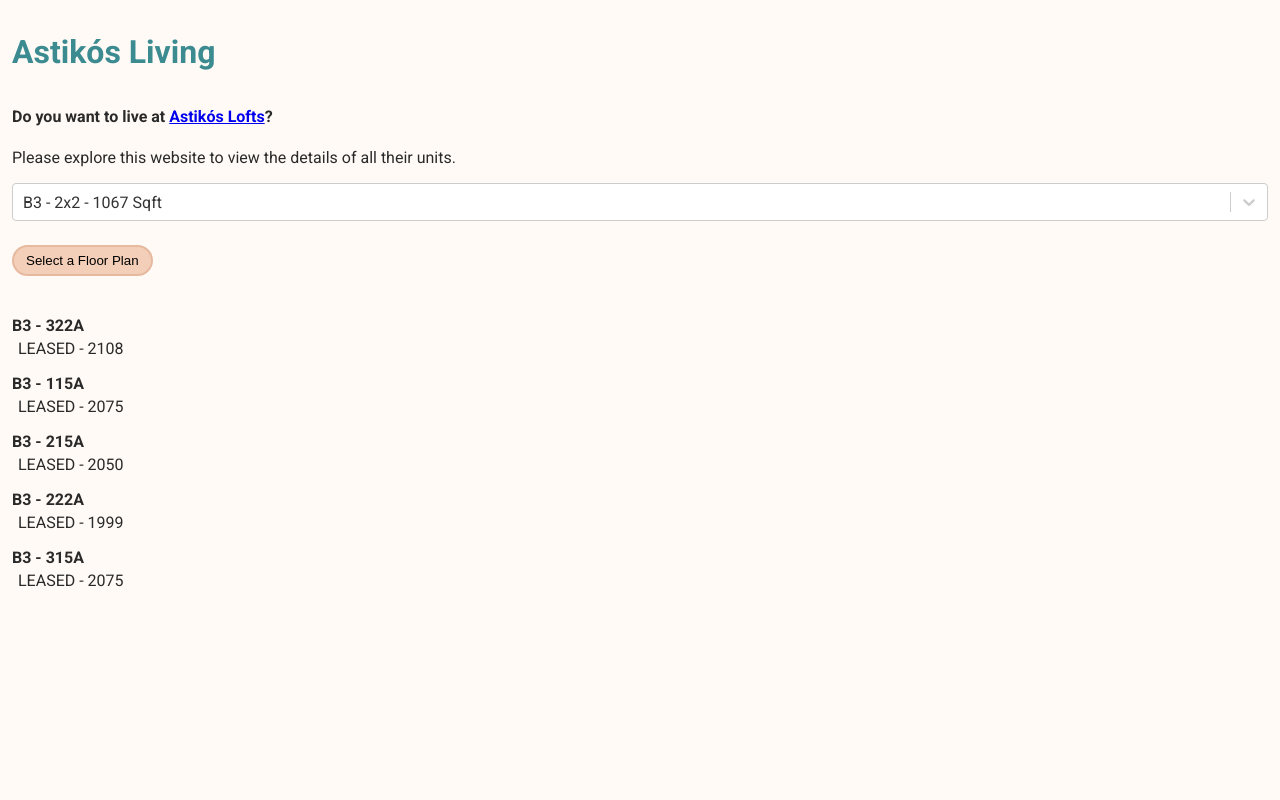
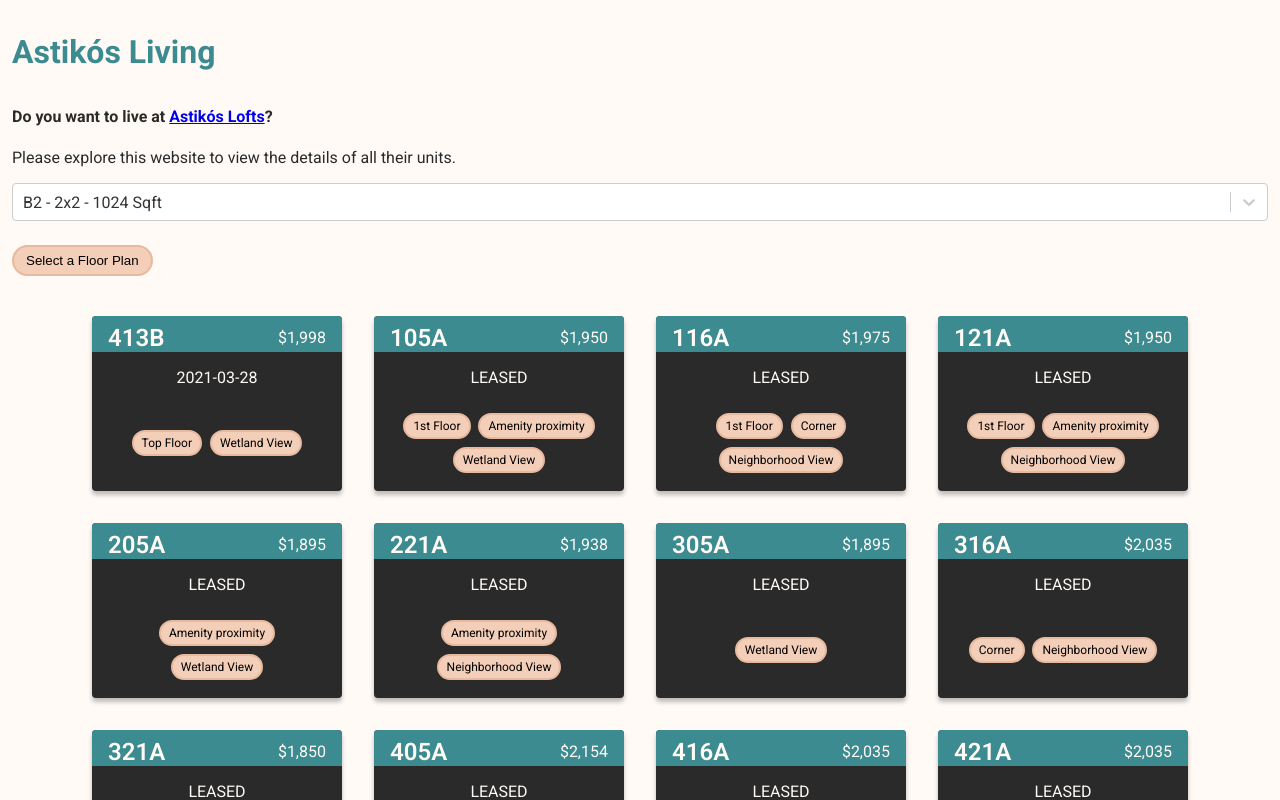
Before and after one commit to ClothierNamedJeremiah/astikos-living, a React (Create React App) app: page / in a window 1280 px wide. Shown: the top 800 px of the page. Built offline with nearby package versions, Linux system fonts and the light colour scheme.

Commit message:
added styles folder

```diff
--- a/src/App.scss
+++ /dev/null
@@ -1,6 +0,0 @@
-.title {
-  margin-bottom: 36px;
-}
-.floor-plan-button {
-  margin: 24px 0px;
-}
--- a/src/App.tsx
+++ b/src/components/App.tsx
@@ -5,29 +5,29 @@ import React, {
   ReactElement,
 } from 'react';
 
-import FloorPlanType from './enums/FloorPlanType';
-import LeaseStatus from './enums/LeaseStatus';
-import { Unit } from './interfaces/unit.interface';
+import FloorPlanType from '../enums/FloorPlanType';
+import LeaseStatus from '../enums/LeaseStatus';
+import { Unit } from '../interfaces/unit.interface';
 
-import FloorPlan from './utils/FloorPlan';
-import AmenityFilter from './utils/filters/AmenityFilter';
-import FloorPlanFilter from './utils/filters/FloorPlanFilter';
-import LeaseStatusFilter from './utils/filters/LeaseStatusFilter';
-import PriceFilter from './utils/filters/PriceFilter';
-import UnitFilter from './utils/filters/UnitFilter';
+import FloorPlan from '../utils/FloorPlan';
+import AmenityFilter from '../utils/filters/AmenityFilter';
+import FloorPlanFilter from '../utils/filters/FloorPlanFilter';
+import LeaseStatusFilter from '../utils/filters/LeaseStatusFilter';
+import PriceFilter from '../utils/filters/PriceFilter';
+import UnitFilter from '../utils/filters/UnitFilter';
 
-import UnitCard from './components/UnitCard';
-import FloorPlanSelect from './components/FloorPlanSelect';
+import UnitCard from './UnitCard';
+import FloorPlanSelect from './FloorPlanSelect';
 
-import './App.scss';
+import '../styles/App.scss';
 
-import { units as mockData } from './api/sample.json';
+import { units as mockData } from '../api/sample.json';
 
 const App : React.FC = (): ReactElement => {
   const STATIC_UNIT_DATA = useRef<Unit[]>(mockData);
 
   const [amenities, setAmenties] = useState([]);
-  const [floorPlan, setFloorPlan] = useState<FloorPlan>(new FloorPlan(FloorPlanType.B3));
+  const [floorPlan, setFloorPlan] = useState<FloorPlan>(new FloorPlan(FloorPlanType.B2));
   const [leaseStatus, setLeaseStatus] = useState(LeaseStatus.ANY);
   const [priceRange, setPriceRange] = useState([-Infinity, Infinity]);
 
@@ -52,8 +52,10 @@ const App : React.FC = (): ReactElement => {
       <button className="floor-plan-button" type="button">
         Select a Floor Plan
       </button>
-      {units.sort((unitA: Unit, unitB: Unit): number => unitA.floorplanId - unitB.floorplanId)
-        .map((u: Unit): ReactElement => <UnitCard unit={u} />)}
+      <div className="units">
+        {units.sort((unitA: Unit, unitB: Unit): number => unitA.floorplanId - unitB.floorplanId)
+          .map((u: Unit): ReactElement => <UnitCard unit={u} />)}
+      </div>
     </main>
   );
 };
--- a/src/components/UnitCard.tsx
+++ b/src/components/UnitCard.tsx
@@ -1,13 +1,40 @@
 import React, { ReactElement } from 'react';
 
-import FloorPlan from '../enums/FloorPlanType';
 import { Unit } from '../interfaces/unit.interface';
 
-const UnitCard: React.FC<{ unit: Unit }> = ({ unit }): ReactElement => unit && (
-  <>
-    <p style={{ fontWeight: 'bold', marginBottom: '-12px' }}>{FloorPlan[unit.floorplanId]} - {unit.name}</p>
-    <p style={{ marginLeft: '6px' }}>{unit.vacantDate?.split(' ')[0] || unit.leaseStatus} - {unit.rent || 'none'}</p>
-  </>
-);
+import '../styles/UnitCard.scss';
+
+interface Props {
+  unit: Unit
+}
+
+const UnitCard = (props: Props): ReactElement => {
+  const { unit } = props;
+  const {
+    amenityList,
+    name,
+    floorplanId,
+    rent,
+    leaseStatus,
+    vacantDate,
+  } = unit;
+
+  const leaseInformation = vacantDate?.split(' ')[0] || leaseStatus || 'none';
+
+  return (
+    <div className="unit">
+      <div className="unit-header">
+        <div className="unit-name">{name}</div>
+        <div className="unit-rent">{rent?.toLocaleString()}</div>
+      </div>
+      <div className="unit-lease">{leaseInformation}</div>
+      <div className="unit-ammenities">
+        {amenityList && amenityList.map((item) => (
+          <span>{item.name}</span>
+        ))}
+      </div>
+    </div>
+  );
+};
 
 export default UnitCard;
--- a/src/index.tsx
+++ b/src/index.tsx
@@ -1,8 +1,8 @@
 import React from 'react';
 import ReactDOM from 'react-dom';
 
-import './index.scss';
-import App from './App';
+import './styles/index.scss';
+import App from './components/App';
 import reportWebVitals from './reportWebVitals';
 
 ReactDOM.render(
--- /dev/null
+++ b/src/styles/App.scss
@@ -0,0 +1,17 @@
+.title {
+  margin-bottom: 36px;
+}
+
+.floor-plan-button {
+  margin: 24px 0px;
+}
+
+.units {
+  display: flex;
+  flex-wrap: wrap;
+  justify-content: center;
+
+  & > * {
+    flex-basis: 250px;
+  }
+}
--- /dev/null
+++ b/src/styles/UnitCard.scss
@@ -0,0 +1,71 @@
+.unit {
+  display: flex;
+  flex-direction: column;
+
+  min-height: 175px;
+  margin: 1em;
+
+  color: var(--color-light);
+  background-color: var(--color-dark);
+
+  border-radius: 4px;
+  box-shadow: 0 4px 4px rgba(0, 0, 0, 0.25);
+
+
+  & > *:first-child {
+    padding-top: 8px;
+    border-top-left-radius: 4px;
+    border-top-right-radius: 4px;
+  }
+
+  & > * {
+    padding-left: 16px;
+    padding-right: 16px;
+  }
+}
+
+.unit-header {
+  display: flex;
+  justify-content: space-between;
+  align-items: center;
+
+  background-color: var(--color-primary);
+  margin-bottom: 1em;
+
+  & > .unit-name {
+    font-weight: 600;
+    font-size: 1.5em;
+  }
+
+  & > .unit-rent::before {
+    content: '$'
+  }
+}
+
+.unit-lease {
+  text-align: center;
+  margin-bottom: 1em;
+}
+
+.unit-ammenities {
+  display: flex;
+  flex-wrap: wrap;
+  justify-content: center;
+  align-items: center;
+  align-content: center;
+
+  flex-grow: 1;
+  padding-bottom: 8px;
+  font-size: 12px;
+
+  user-select: none;
+
+  > * {
+    background-color: var(--color-secondary);
+    border: 2px solid var(--color-secondary-dark);
+    color: black;
+    padding: 4px 8px;
+    border-radius: 25px;
+    margin: 0.33em .33em;
+  }
+}
--- a/src/index.scss
+++ b/src/styles/index.scss
@@ -6,6 +6,17 @@
   --color-primary: rgb(59,139,145);
   --color-secondary: rgb(243,206,184);
   --color-secondary-dark: rgb(231, 185, 159);
+}
+
+html,
+body {
+  box-sizing: border-box;
+}
+
+*,
+*::before,
+*::after {
+  box-sizing: inherit;
 }
 
 body {
@@ -40,7 +51,8 @@ button {
   border-style: solid;
   outline: none;
   padding: 6px 12px;
+
+  &:hover {
+    opacity: 84%;
+  }
 }
-button:hover {
-  opacity: 84%;
-}
```
Also changed, not shown: 1 other file (tests, documents, lock files or other folders).
